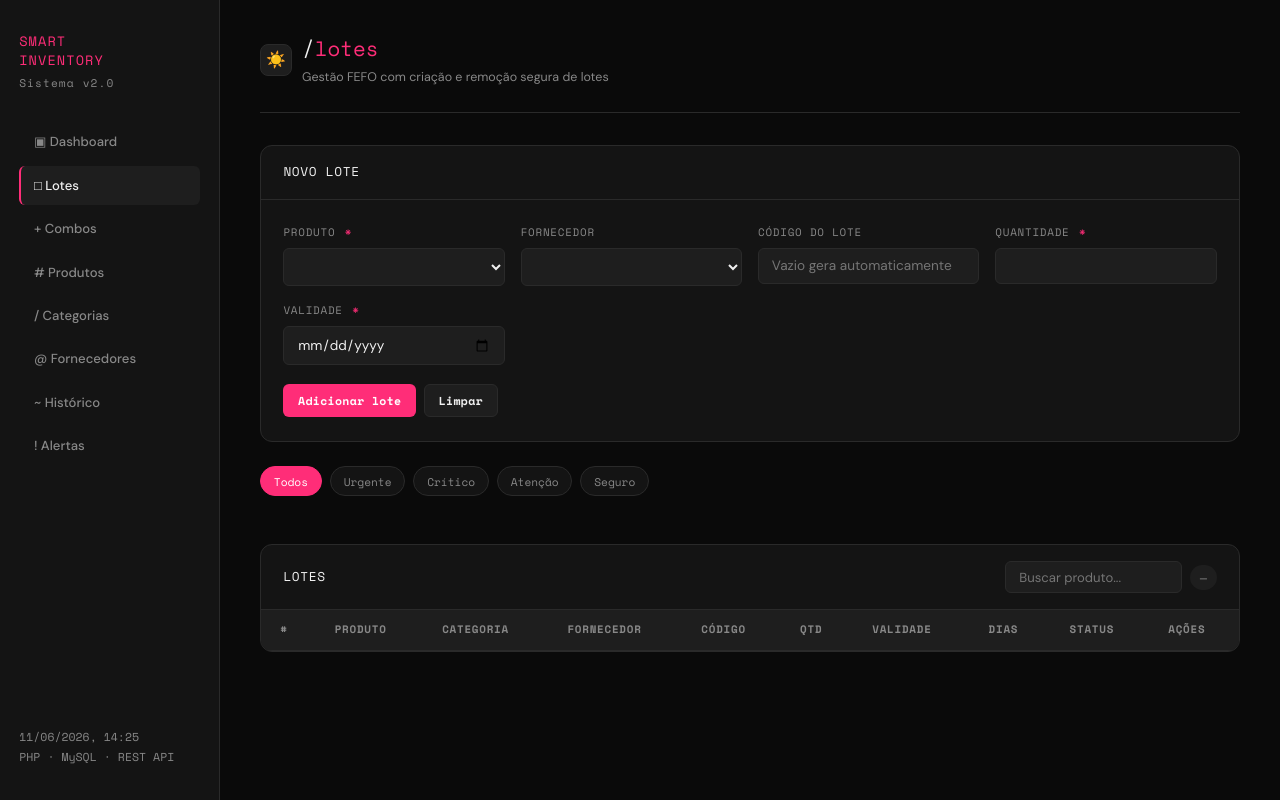
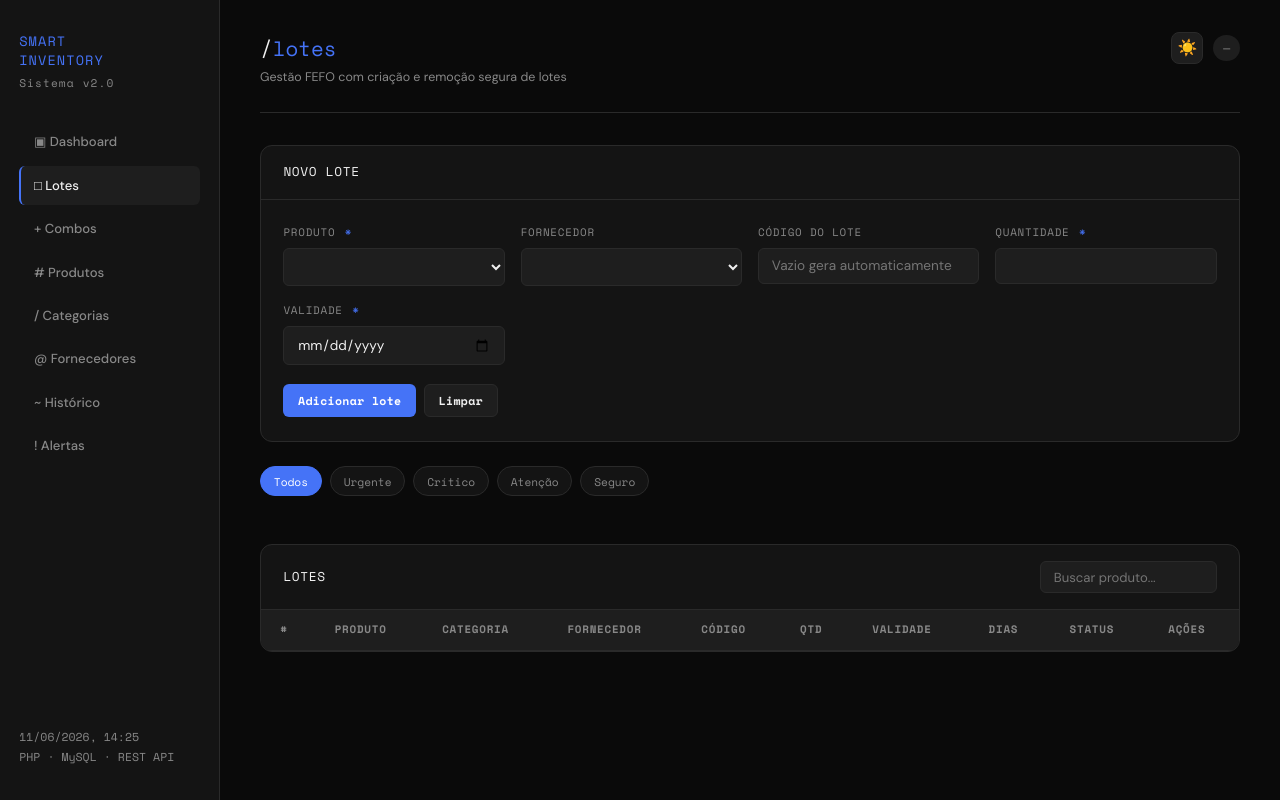
Before and after one commit to IundexRato/Smart-Inventory-System, a PHP site: page /pages/lotes.html in a window 1280 px wide. Run offline with PHP 8.4, Linux system fonts and the light colour scheme; lists and menus that the app fills with data are empty.

Commit message:
theme toggle alinhado no local correto

```diff
--- a/frontend/assets/css/main.css
+++ b/frontend/assets/css/main.css
@@ -9,7 +9,7 @@
   --surface:   #141414;
   --surface2:  #1e1e1e;
   --border:    #2a2a2a;
-  --accent:    #ff2d78;
+  --accent:    #4573f7;
   --accent2:   #ff6ba8;
   --text:      #f0f0f0;
   --muted:     #888;
--- a/frontend/pages/lotes.html
+++ b/frontend/pages/lotes.html
@@ -14,6 +14,8 @@
                 <div class="page-title">/<span>lotes</span></div>
                 <div class="page-subtitle">Gestão FEFO com criação e remoção segura de lotes</div>
             </div>
+            <span></span>
+            <span class="card-count" id="lotes-count">—</span>
         </div>
 
         <div class="toast" id="toast"></div>
@@ -67,7 +69,6 @@
                     <span class="card-title">LOTES</span>
                     <div style="display:flex;gap:.5rem;align-items:center">
                         <input class="search-input" id="lotes-search" placeholder="Buscar produto...">
-                        <span class="card-count" id="lotes-count">—</span>
                     </div>
                 </div>
                 <div class="table-wrap">
```
